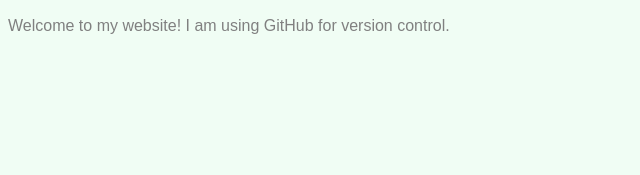
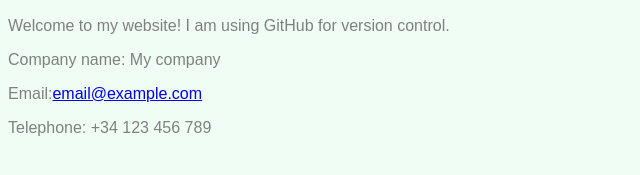
Before and after one commit to GloriaRosenberg/Exercise_Unit5_website, a plain HTML site: page index.html in a window 1280 px wide. Shown: the part 121-296 px from the top of the page, without its empty margins (0-640 px from the left). Drawn offline with Linux system fonts and the light colour scheme.

Commit message:
Contact information

```diff
--- a/index.html
+++ b/index.html
@@ -10,4 +10,9 @@
         <p>Welcome to my website! I am using GitHub for
         version control.</p>
     </body>
+    <footer>
+        <p>Company name: My company</p>
+        <p>Email:<a href="mailto:email@example.com">email@example.com</a></p>
+        <p>Telephone: +34 123 456 789</p>
+    </footer>
 </html>
```
